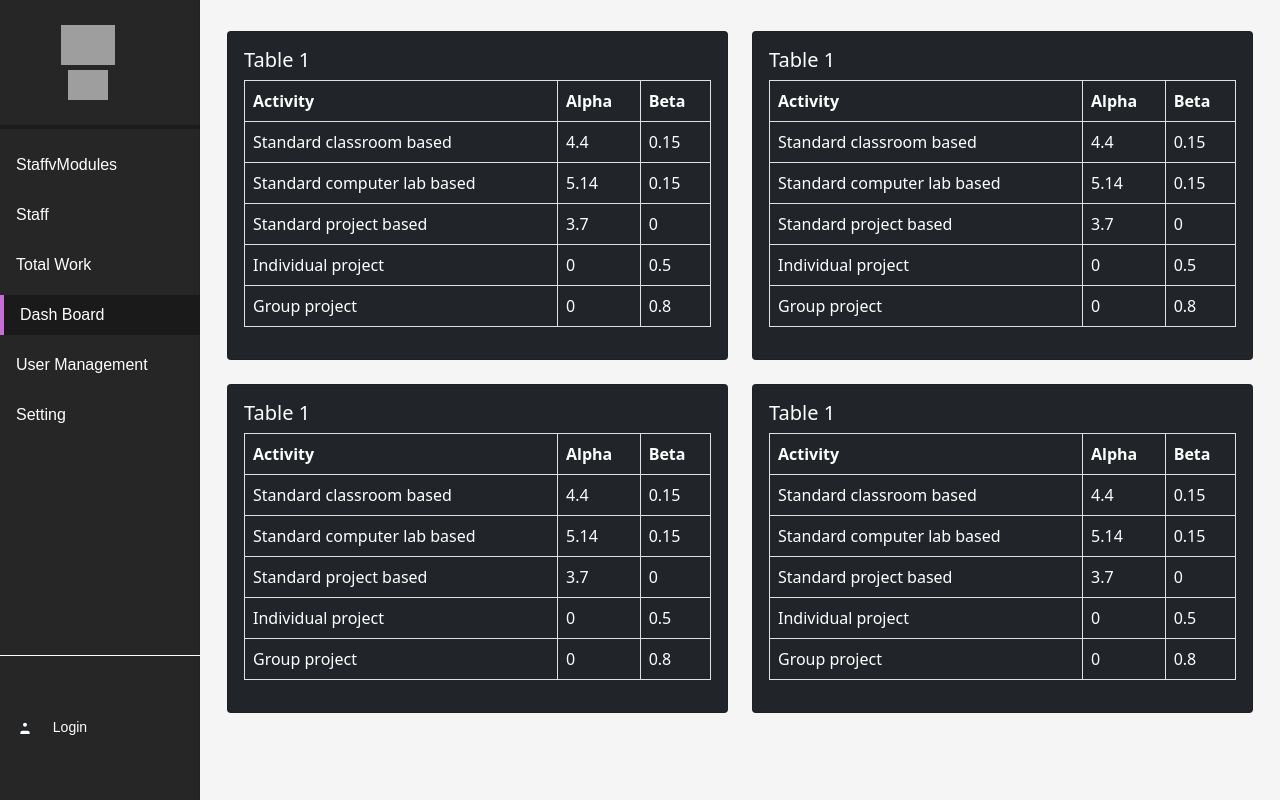
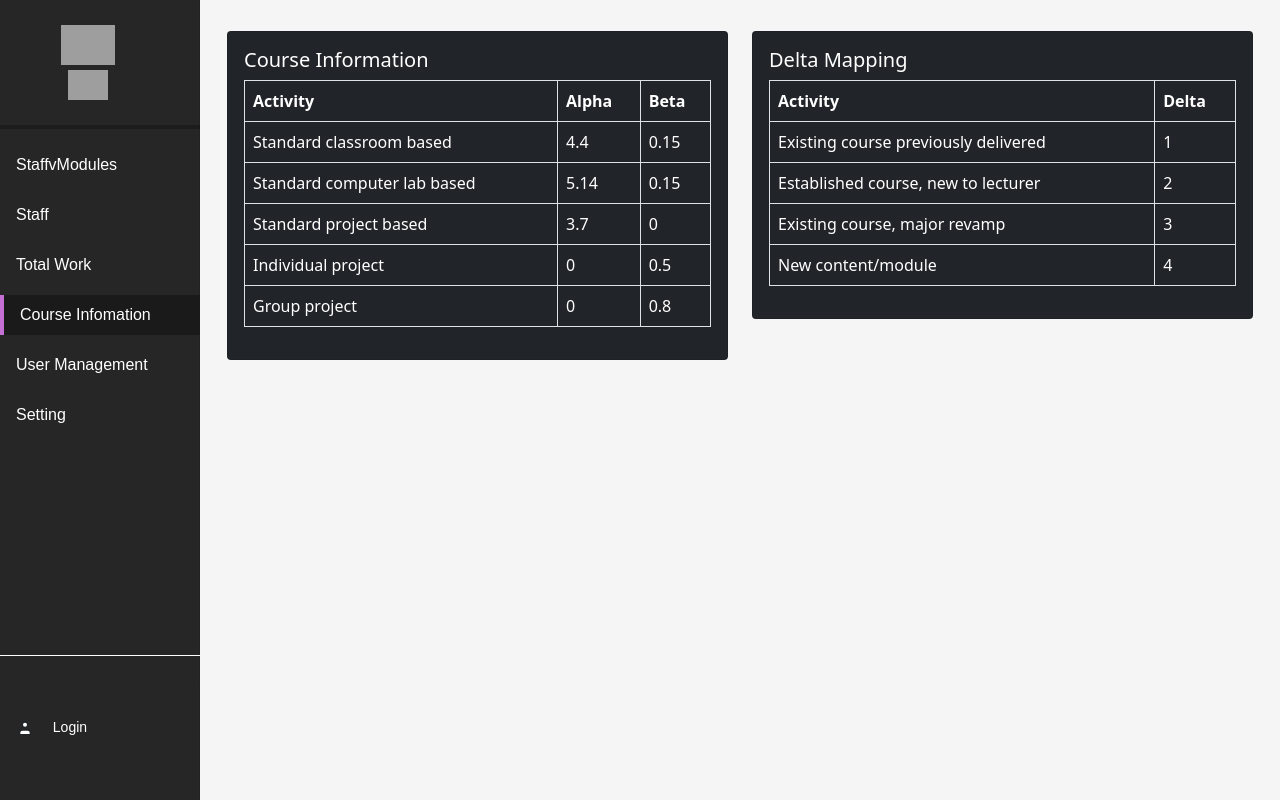
Before and after one commit to wangleiz166/TeachAdminBalancer, a Django app: page /dashboard/ in a window 1280 px wide. Run offline with Django 4.2, Linux system fonts and the light colour scheme; grey boxes are pictures that could not be loaded.

Commit message:
change content of dashborad

```diff
--- a/dashboard/templates/dashboard.html
+++ b/dashboard/templates/dashboard.html
@@ -7,9 +7,9 @@
             <div class="col-lg-6 mb-4">
                 <div class="card bg-dark text-white">
                     <div class="card-body">
-                        <h5 class="card-title">Table 1</h5>
+                        <h5 class="card-title">Course Information</h5>
                         <div class="table-responsive">
-                            <table class="table table-bordered rounded">
+                            <table class="table table-bordered table-rounded">
                                 <thead class="thead-dark">
                                     <tr>
                                         <th class="text-white">Activity</th>
@@ -52,131 +52,39 @@
             <div class="col-lg-6 mb-4">
                 <div class="card bg-dark text-white">
                     <div class="card-body">
-                        <h5 class="card-title">Table 1</h5>
+                        <h5 class="card-title">Delta Mapping</h5>
                         <div class="table-responsive">
-                            <table class="table table-bordered rounded">
+                            <table class="table table-bordered table-rounded">
                                 <thead class="thead-dark">
                                     <tr>
                                         <th class="text-white">Activity</th>
-                                        <th class="text-white">Alpha</th>
-                                        <th class="text-white">Beta</th>
+                                        <th class="text-white">Delta</th>
                                     </tr>
                                 </thead>
                                 <tbody>
                                     <tr>
-                                        <td class="text-white">Standard classroom based</td>
-                                        <td class="text-white">4.4</td>
-                                        <td class="text-white">0.15</td>
+                                        <td class="text-white">
+                                            Existing course previously delivered
+                                        </td>
+                                        <td class="text-white">1</td>
                                     </tr>
                                     <tr>
-                                        <td class="text-white">Standard computer lab based</td>
-                                        <td class="text-white">5.14</td>
-                                        <td class="text-white">0.15</td>
+                                        <td class="text-white">
+                                            Established course, new to lecturer
+                                        </td>
+                                        <td class="text-white">2</td>
                                     </tr>
                                     <tr>
-                                        <td class="text-white">Standard project based</td>
-                                        <td class="text-white">3.7</td>
-                                        <td class="text-white">0</td>
+                                        <td class="text-white">
+                                            Existing course, major revamp
+                                        </td>
+                                        <td class="text-white">3</td>
                                     </tr>
                                     <tr>
-                                        <td class="text-white">Individual project</td>
-                                        <td class="text-white">0</td>
-                                        <td class="text-white">0.5</td>
-                                    </tr>
-                                    <tr>
-                                        <td class="text-white">Group project</td>
-                                        <td class="text-white">0</td>
-                                        <td class="text-white">0.8</td>
-                                    </tr>
-                                </tbody>
-                            </table>
-                        </div>
-                    </div>
-                </div>
-            </div>
-            <div class="col-lg-6 mb-4">
-                <div class="card bg-dark text-white">
-                    <div class="card-body">
-                        <h5 class="card-title">Table 1</h5>
-                        <div class="table-responsive">
-                            <table class="table table-bordered rounded">
-                                <thead class="thead-dark">
-                                    <tr>
-                                        <th class="text-white">Activity</th>
-                                        <th class="text-white">Alpha</th>
-                                        <th class="text-white">Beta</th>
-                                    </tr>
-                                </thead>
-                                <tbody>
-                                    <tr>
-                                        <td class="text-white">Standard classroom based</td>
-                                        <td class="text-white">4.4</td>
-                                        <td class="text-white">0.15</td>
-                                    </tr>
-                                    <tr>
-                                        <td class="text-white">Standard computer lab based</td>
-                                        <td class="text-white">5.14</td>
-                                        <td class="text-white">0.15</td>
-                                    </tr>
-                                    <tr>
-                                        <td class="text-white">Standard project based</td>
-                                        <td class="text-white">3.7</td>
-                                        <td class="text-white">0</td>
-                                    </tr>
-                                    <tr>
-                                        <td class="text-white">Individual project</td>
-                                        <td class="text-white">0</td>
-                                        <td class="text-white">0.5</td>
-                                    </tr>
-                                    <tr>
-                                        <td class="text-white">Group project</td>
-                                        <td class="text-white">0</td>
-                                        <td class="text-white">0.8</td>
-                                    </tr>
-                                </tbody>
-                            </table>
-                        </div>
-                    </div>
-                </div>
-            </div>
-            <div class="col-lg-6 mb-4">
-                <div class="card bg-dark text-white">
-                    <div class="card-body">
-                        <h5 class="card-title">Table 1</h5>
-                        <div class="table-responsive">
-                            <table class="table table-bordered rounded">
-                                <thead class="thead-dark">
-                                    <tr>
-                                        <th class="text-white">Activity</th>
-                                        <th class="text-white">Alpha</th>
-                                        <th class="text-white">Beta</th>
-                                    </tr>
-                                </thead>
-                                <tbody>
-                                    <tr>
-                                        <td class="text-white">Standard classroom based</td>
-                                        <td class="text-white">4.4</td>
-                                        <td class="text-white">0.15</td>
-                                    </tr>
-                                    <tr>
-                                        <td class="text-white">Standard computer lab based</td>
-                                        <td class="text-white">5.14</td>
-                                        <td class="text-white">0.15</td>
-                                    </tr>
-                                    <tr>
-                                        <td class="text-white">Standard project based</td>
-                                        <td class="text-white">3.7</td>
-                                        <td class="text-white">0</td>
-                                    </tr>
-                                    <tr>
-                                        <td class="text-white">Individual project</td>
-                                        <td class="text-white">0</td>
-                                        <td class="text-white">0.5</td>
-                                    </tr>
-                                    <tr>
-                                        <td class="text-white">Group project</td>
-                                        <td class="text-white">0</td>
-                                        <td class="text-white">0.8</td>
+                                        <td class="text-white">
+                                            New content/module
+                                        </td>
+                                        <td class="text-white">4</td>
                                     </tr>
                                 </tbody>
                             </table>
@@ -192,6 +100,7 @@
     .table-bordered {
         border: 1px solid #dee2e6;
     }
+
     .table-rounded {
         border-radius: 10px;
     }
--- a/templates/common/nav.html
+++ b/templates/common/nav.html
@@ -115,7 +115,7 @@
     <a href="/staffvModules">StaffvModules</a>
     <a href="/staff">Staff</a>
     <a href="/totalWork">Total Work</a>
-    <a href="/dashboard">Dash Board</a>
+    <a href="/dashboard">Course Infomation</a>
     <a href="/user">User Management</a>
     <a href="/setting">Setting</a>
     <div class="auth-links">
```
